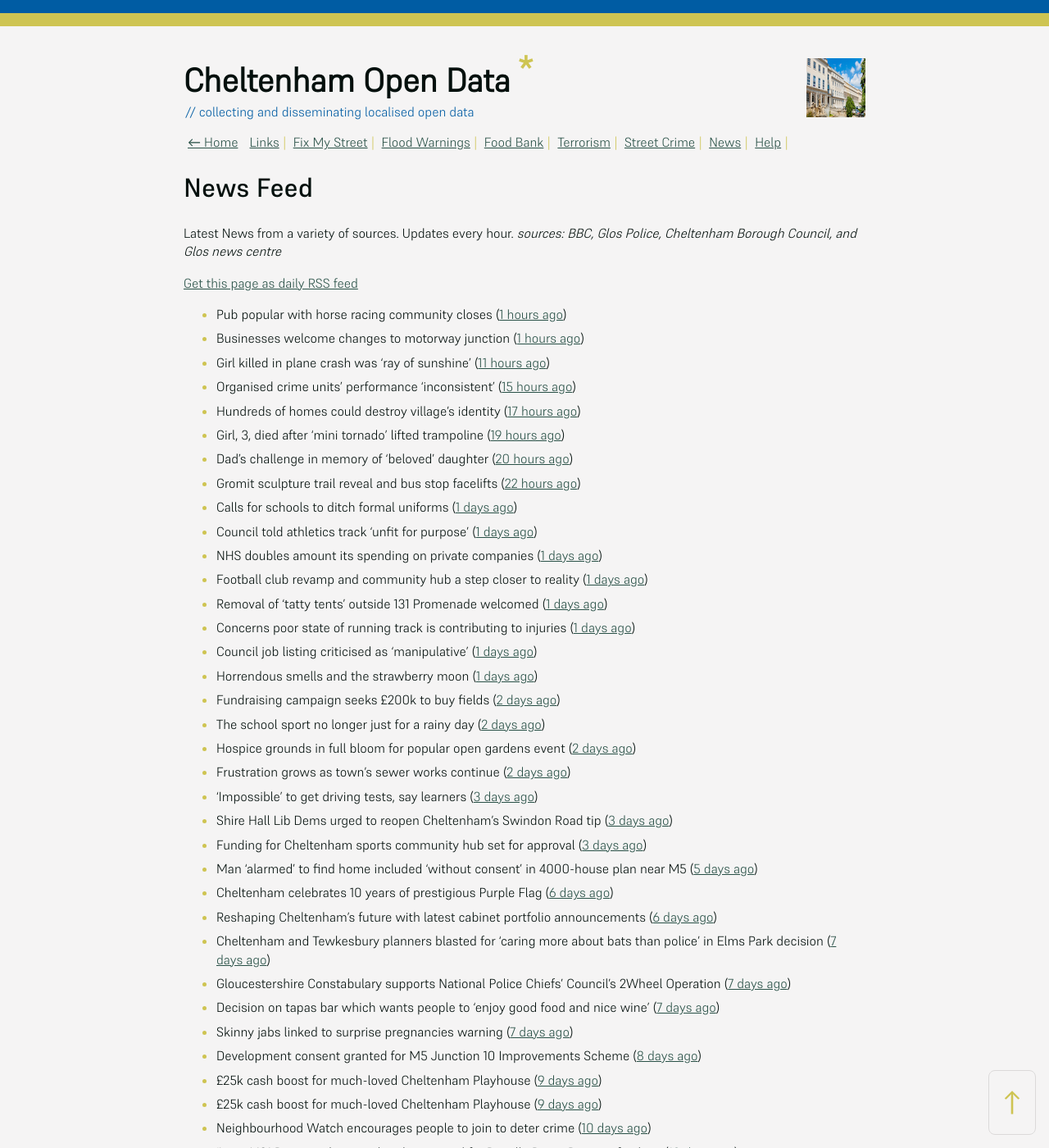
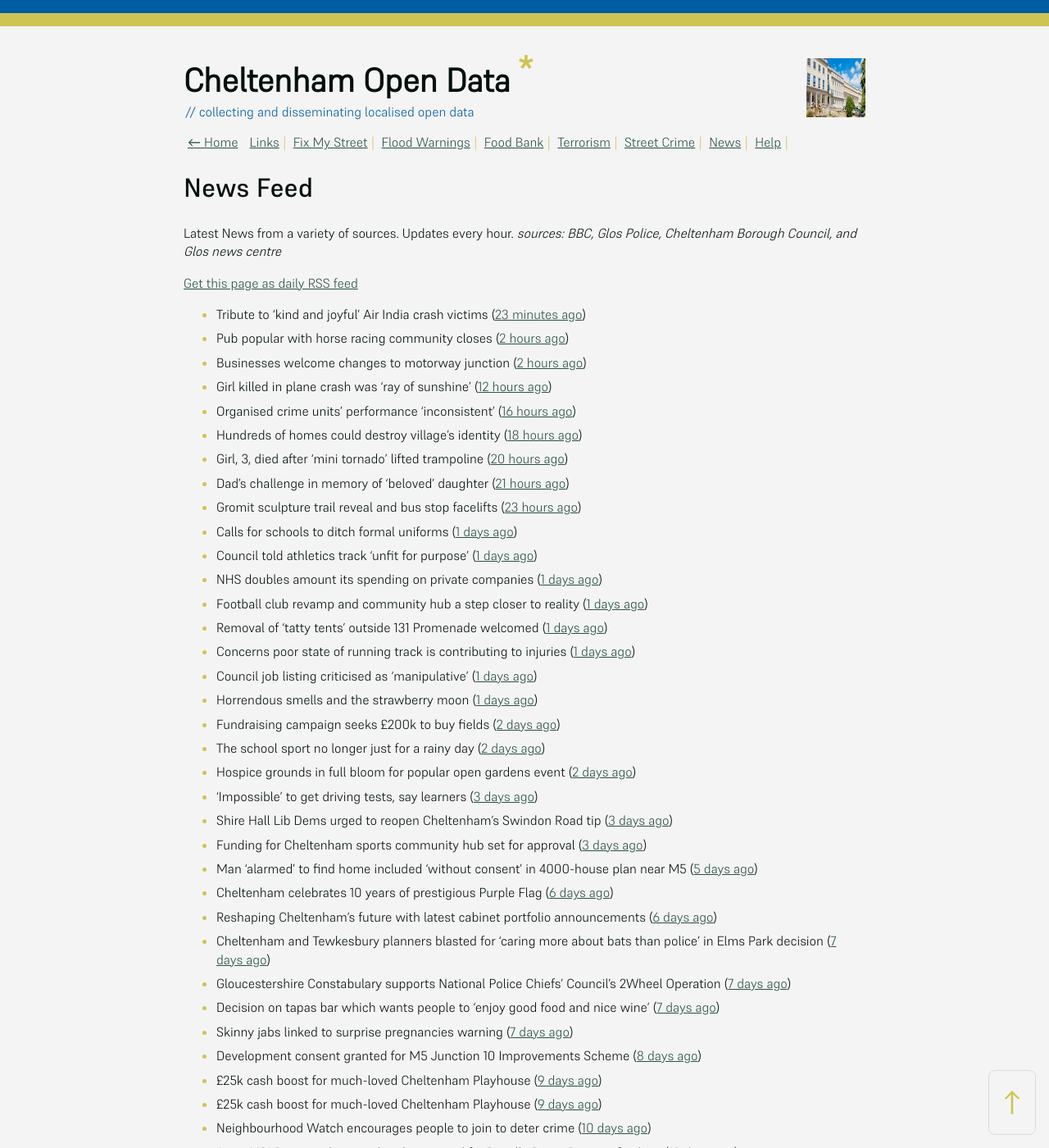
Before and after one commit to mat-0/cheltenham-open-data, a Jekyll site: the page built from _pages/news.md, in a window 1280 px wide and 1400 px high. Shown: the whole window at 82% size. Built offline with Jekyll 4.4.1, drawn with Linux system fonts in a browser that asks for light colours; some of the changed text lies outside the part shown.

Commit message:
Updated 2025-06-13 07:57:58

```diff
--- a/_pages/news.md
+++ b/_pages/news.md
@@ -12,14 +12,15 @@ _sources: BBC, Glos Police, Cheltenham Borough Council, and Glos news centre_
 [Get this page as daily RSS feed](/daily.rss)
 
 <!-- news_marker starts -->
-- Pub popular with horse racing community closes ([1 hours ago](https://www.bbc.com/news/articles/czel4g51keno))
-- Businesses welcome changes to motorway junction ([1 hours ago](https://www.bbc.com/news/articles/c4gk1xllmrro))
-- Girl killed in plane crash was 'ray of sunshine' ([11 hours ago](https://www.bbc.com/news/articles/cq69npp0l9no))
-- Organised crime units' performance 'inconsistent' ([15 hours ago](https://www.bbc.com/news/articles/c8rezd6j42vo))
-- Hundreds of homes could destroy village's identity ([17 hours ago](https://www.bbc.com/news/articles/cdj9vnpx82po))
-- Girl, 3, died after 'mini tornado' lifted trampoline ([19 hours ago](https://www.bbc.com/news/articles/cx2j9p12m52o))
-- Dad's challenge in memory of 'beloved' daughter ([20 hours ago](https://www.bbc.com/news/articles/c3e5qzklpzpo))
-- Gromit sculpture trail reveal and bus stop facelifts ([22 hours ago](https://www.bbc.com/news/articles/c706p9w35xeo))
+- Tribute to 'kind and joyful' Air India crash victims ([23 minutes ago](https://www.bbc.com/news/articles/c20qv62dxq6o))
+- Pub popular with horse racing community closes ([2 hours ago](https://www.bbc.com/news/articles/czel4g51keno))
+- Businesses welcome changes to motorway junction ([2 hours ago](https://www.bbc.com/news/articles/c4gk1xllmrro))
+- Girl killed in plane crash was 'ray of sunshine' ([12 hours ago](https://www.bbc.com/news/articles/cq69npp0l9no))
+- Organised crime units' performance 'inconsistent' ([16 hours ago](https://www.bbc.com/news/articles/c8rezd6j42vo))
+- Hundreds of homes could destroy village's identity ([18 hours ago](https://www.bbc.com/news/articles/cdj9vnpx82po))
+- Girl, 3, died after 'mini tornado' lifted trampoline ([20 hours ago](https://www.bbc.com/news/articles/cx2j9p12m52o))
+- Dad's challenge in memory of 'beloved' daughter ([21 hours ago](https://www.bbc.com/news/articles/c3e5qzklpzpo))
+- Gromit sculpture trail reveal and bus stop facelifts ([23 hours ago](https://www.bbc.com/news/articles/c706p9w35xeo))
 - Calls for schools to ditch formal uniforms ([1 days ago](https://www.bbc.com/news/articles/c79eg0w59y8o))
 - Council told athletics track 'unfit for purpose' ([1 days ago](https://www.bbc.com/news/articles/cvg76n7dxn9o))
 - NHS doubles amount its spending on private companies ([1 days ago](https://www.bbc.com/news/articles/cy0jzvxwr4xo))
@@ -31,7 +32,6 @@ _sources: BBC, Glos Police, Cheltenham Borough Council, and Glos news centre_
 - Fundraising campaign seeks £200k to buy fields ([2 days ago](https://www.bbc.com/news/articles/c365lx9x187o))
 - The school sport no longer just for a rainy day ([2 days ago](https://www.bbc.com/news/articles/clygej1emezo))
 - Hospice grounds in full bloom for popular open gardens event ([2 days ago](https://gloucesternewscentre.co.uk/hospice-grounds-in-full-bloom-for-popular-open-gardens-event/))
-- Frustration grows as town's sewer works continue ([2 days ago](https://www.bbc.com/news/articles/c5yq58qpgd7o))
 - 'Impossible' to get driving tests, say learners ([3 days ago](https://www.bbc.com/news/articles/c8jgndjnlmvo))
 - Shire Hall Lib Dems urged to reopen Cheltenham’s Swindon Road tip ([3 days ago](https://gloucesternewscentre.co.uk/shire-hall-lib-dems-urged-to-reopen-cheltenhams-swindon-road-tip/))
 - Funding for Cheltenham sports community hub set for approval ([3 days ago](https://gloucesternewscentre.co.uk/funding-for-cheltenham-sports-community-hub-set-for-approval/))
```
Also changed, not shown: other parts of _pages/news.md (+2 -2 lines), _data/flood.json (+5 -27 lines), _pages/fix-my-street.md (+2 -2 lines), index.md (+5 -5 lines).
